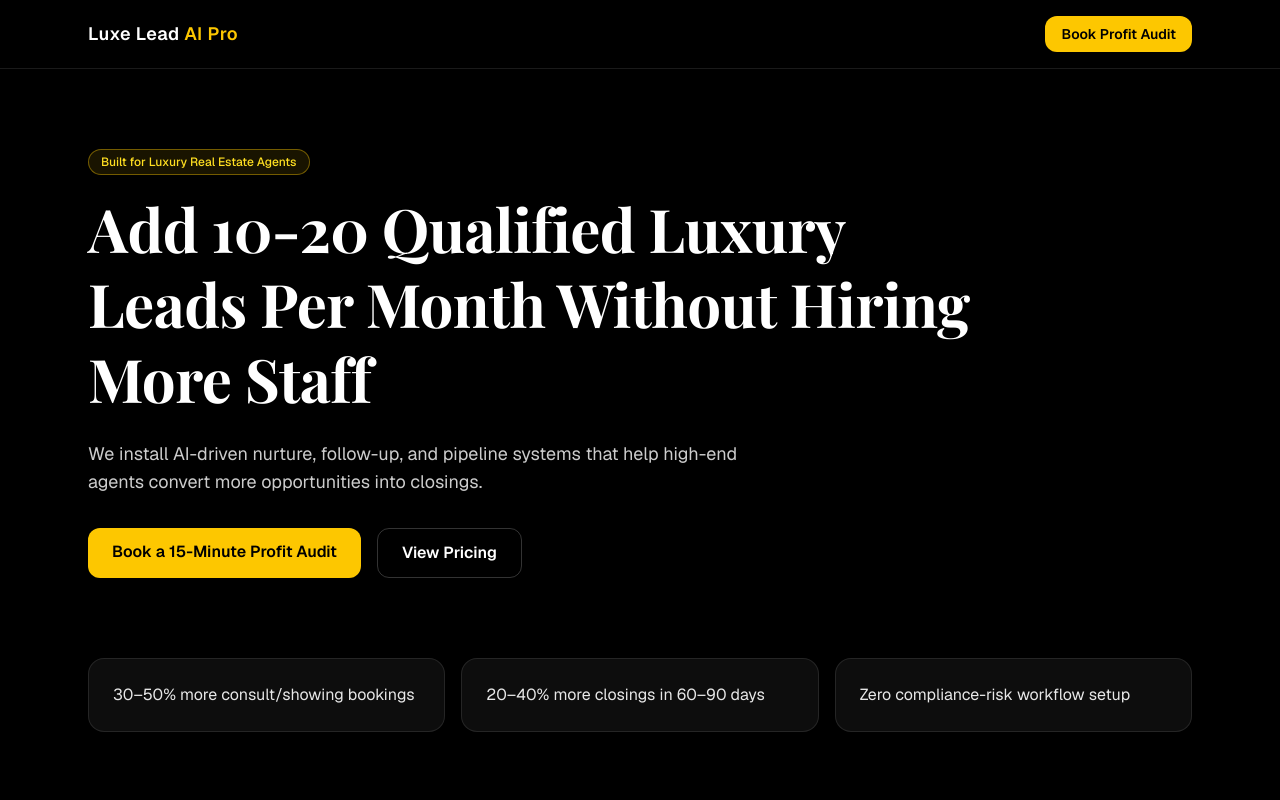
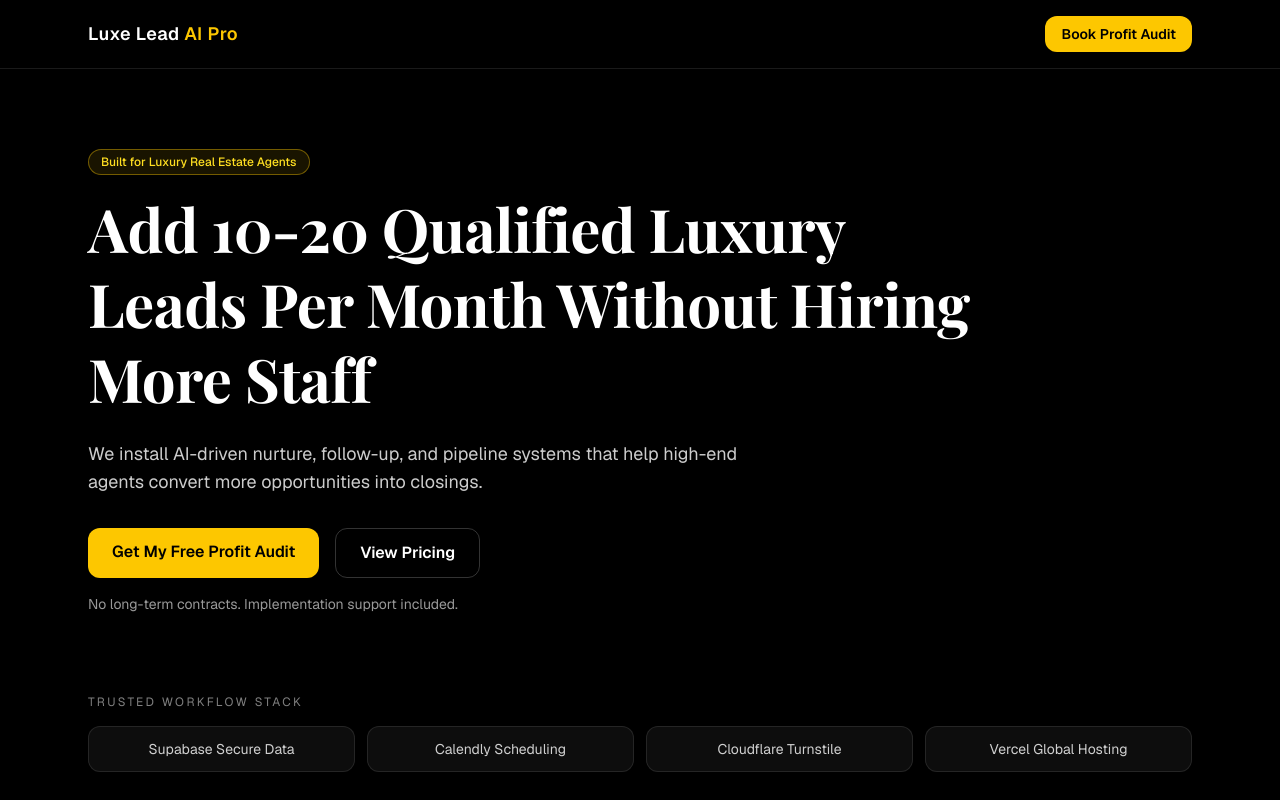
Before and after one commit to robopdesigns/luxeleadpro-site, a Next.js app: page / in a window 1280 px wide. Shown: the top 800 px of the page. Built offline with nearby package versions, Linux system fonts and the light colour scheme; no server answers; a web font is replaced by a local one.

Commit message:
feat: premium conversion polish with trust bar and stronger CTA microcopy

```diff
--- a/app/page.tsx
+++ b/app/page.tsx
@@ -113,11 +113,29 @@
 
         <div className="mt-8 flex flex-wrap gap-4">
           <a href="#lead-form" className="rounded-xl bg-yellow-400 px-6 py-3 font-semibold text-black hover:bg-yellow-300">
-            Book a 15-Minute Profit Audit
+            Get My Free Profit Audit
           </a>
           <a href="#pricing" className="rounded-xl border border-white/20 px-6 py-3 font-semibold text-white hover:bg-white/10">
             View Pricing
           </a>
+        </div>
+
+        <p className="mt-4 text-sm text-white/60">No long-term contracts. Implementation support included.</p>
+      </section>
+
+      <section className="mx-auto w-full max-w-6xl px-6 pb-14">
+        <p className="mb-4 text-xs uppercase tracking-[0.2em] text-white/50">Trusted workflow stack</p>
+        <div className="grid gap-3 sm:grid-cols-2 md:grid-cols-4">
+          {[
+            "Supabase Secure Data",
+            "Calendly Scheduling",
+            "Cloudflare Turnstile",
+            "Vercel Global Hosting",
+          ].map((item) => (
+            <div key={item} className="rounded-xl border border-white/10 bg-white/5 px-4 py-3 text-center text-sm text-white/80">
+              {item}
+            </div>
+          ))}
         </div>
       </section>
 
@@ -203,10 +221,11 @@
             {TURNSTILE_SITE_KEY && <div className="cf-turnstile" data-sitekey={TURNSTILE_SITE_KEY} data-theme="dark" />}
 
             <button type="submit" disabled={loading} className="rounded-xl bg-yellow-400 px-6 py-3 font-semibold text-black hover:bg-yellow-300 disabled:opacity-60">
-              {loading ? "Sending..." : "Submit & Continue to Booking"}
+              {loading ? "Securing your audit slot..." : "Submit & Continue to Priority Booking"}
             </button>
 
             {message && <p className="text-sm text-yellow-300">{message}</p>}
+            <p className="text-xs text-white/60">Takes 45 seconds. You’ll be redirected to choose your best call time.</p>
             <p className="text-xs text-white/60">By submitting, you agree to our <a href="/privacy" className="text-yellow-300 hover:text-yellow-200">Privacy Policy</a> and <a href="/terms" className="text-yellow-300 hover:text-yellow-200">Terms of Service</a>.</p>
           </form>
         </div>
@@ -214,6 +233,7 @@
 
       <section className="mx-auto w-full max-w-6xl px-6 py-20">
         <h2 className="text-3xl font-bold md:text-4xl">Frequently Asked Questions</h2>
+        <p className="mt-3 max-w-3xl text-white/70">Straight answers before you book. No fluff, no pressure.</p>
         <div className="mt-8 grid gap-4">
           <div className="rounded-2xl border border-white/10 bg-white/5 p-6">
             <h3 className="text-lg font-semibold">How fast can this go live?</h3>
```
